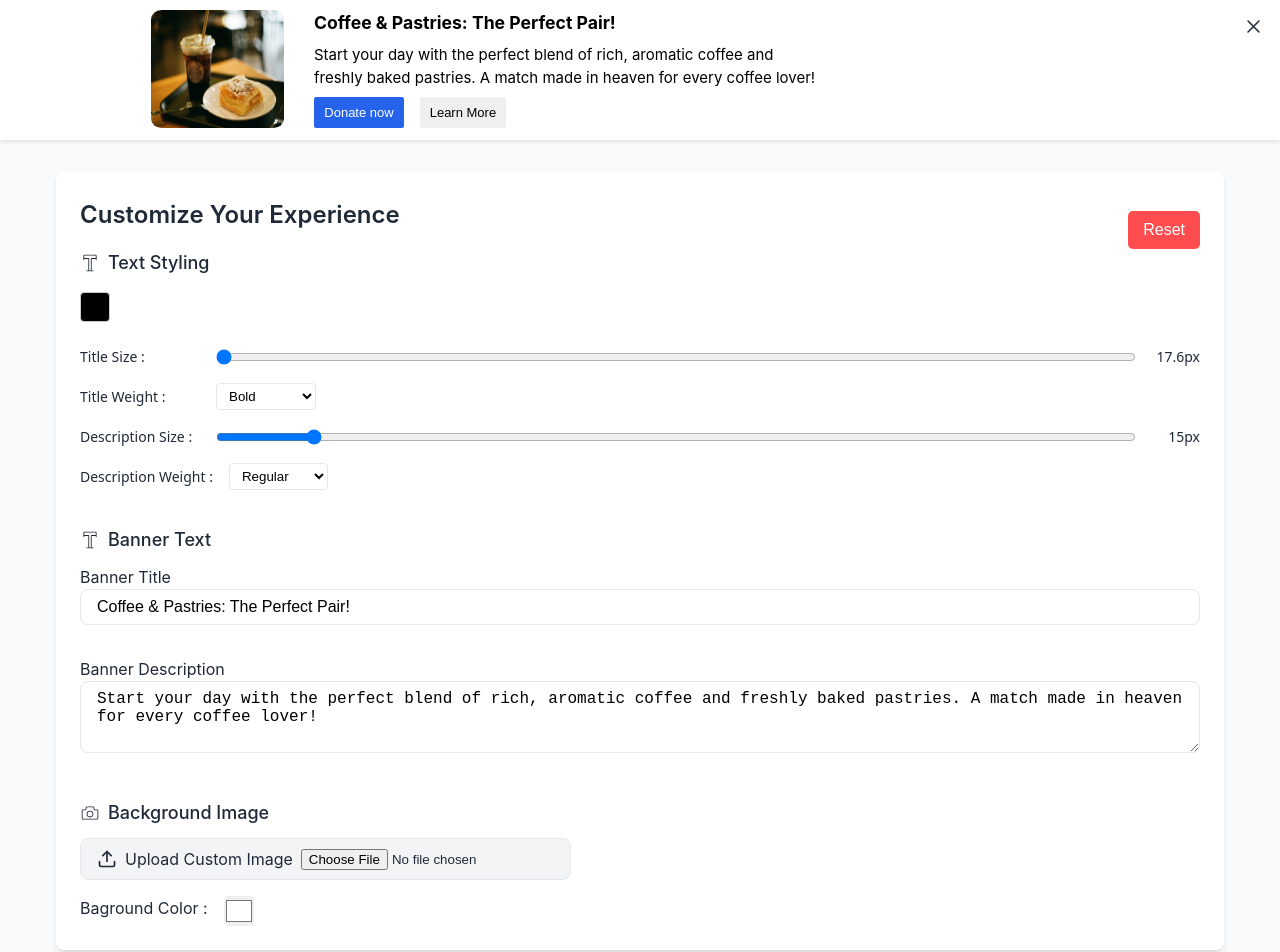
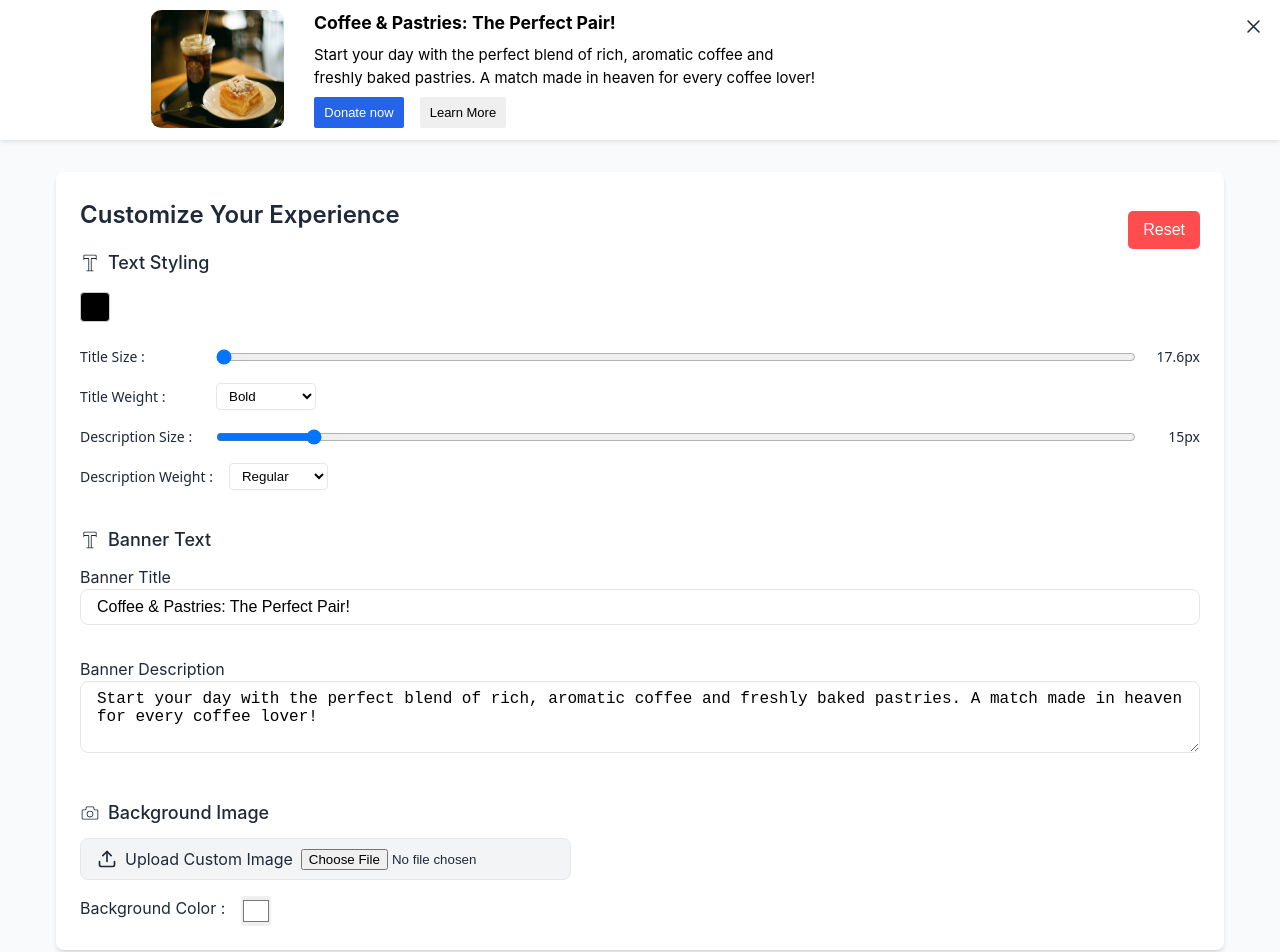
Before and after one commit to nedjwab/interactive-banner, a React (Create React App) app: page / in a window 1280 px wide. Shown: the top 952 px of the page. Built offline with nearby package versions, Linux system fonts and the light colour scheme.

Commit message:
Test: Update tests

```diff
--- a/src/components/Banner/Banner.jsx
+++ b/src/components/Banner/Banner.jsx
@@ -252,7 +252,7 @@ const Banner = () => {
               </label>
             </div>
             <div className="bg-color-controls" style={{ position: "relative" }}>
-              <p>Baground Color :</p>
+              <label>Background Color :</label>
               <input  style={{ width: "30px", height: "30px", borderRadius: "4px", cursor: "pointer", border: "none" }} type='color' value={bgColor} onChange={(e) => setBgColor(e.target.value)} />
             </div>
           </div>
```
Also changed, not shown: 1 other file (tests, documents, lock files or other folders).
